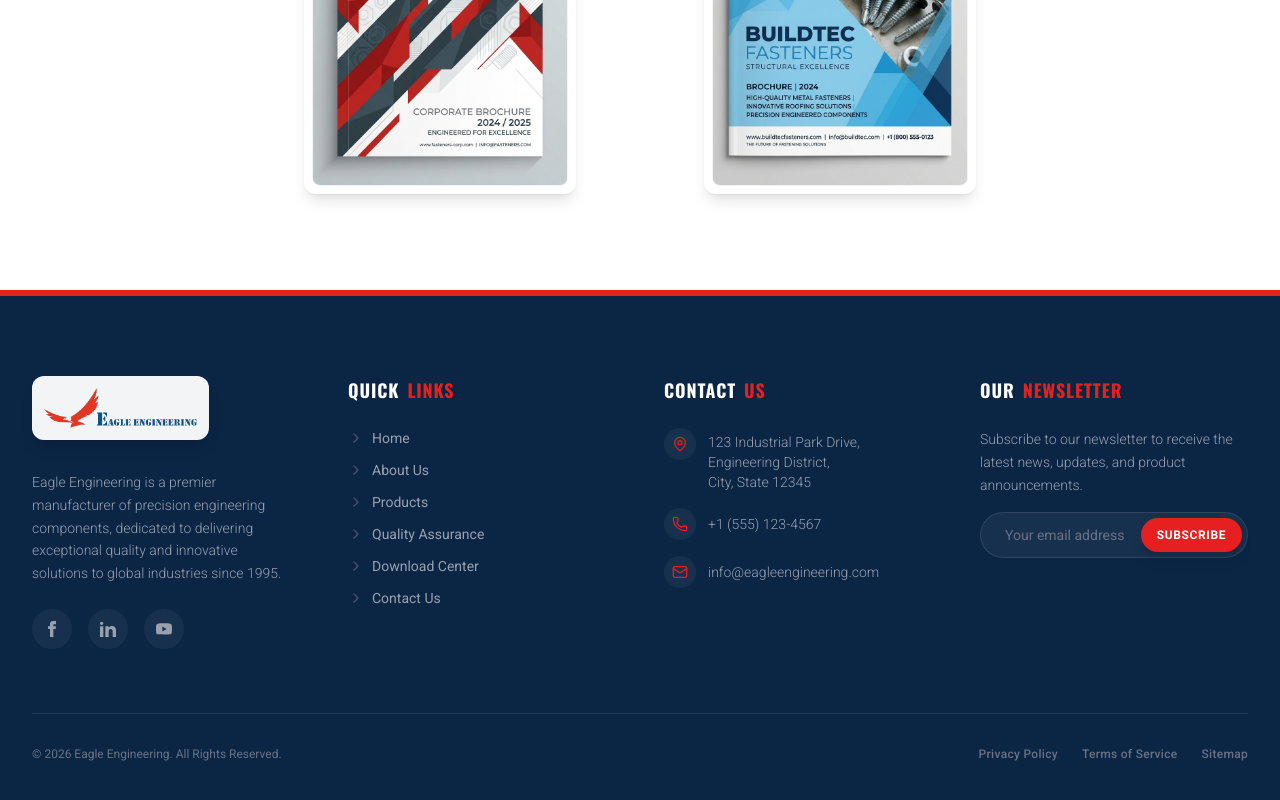
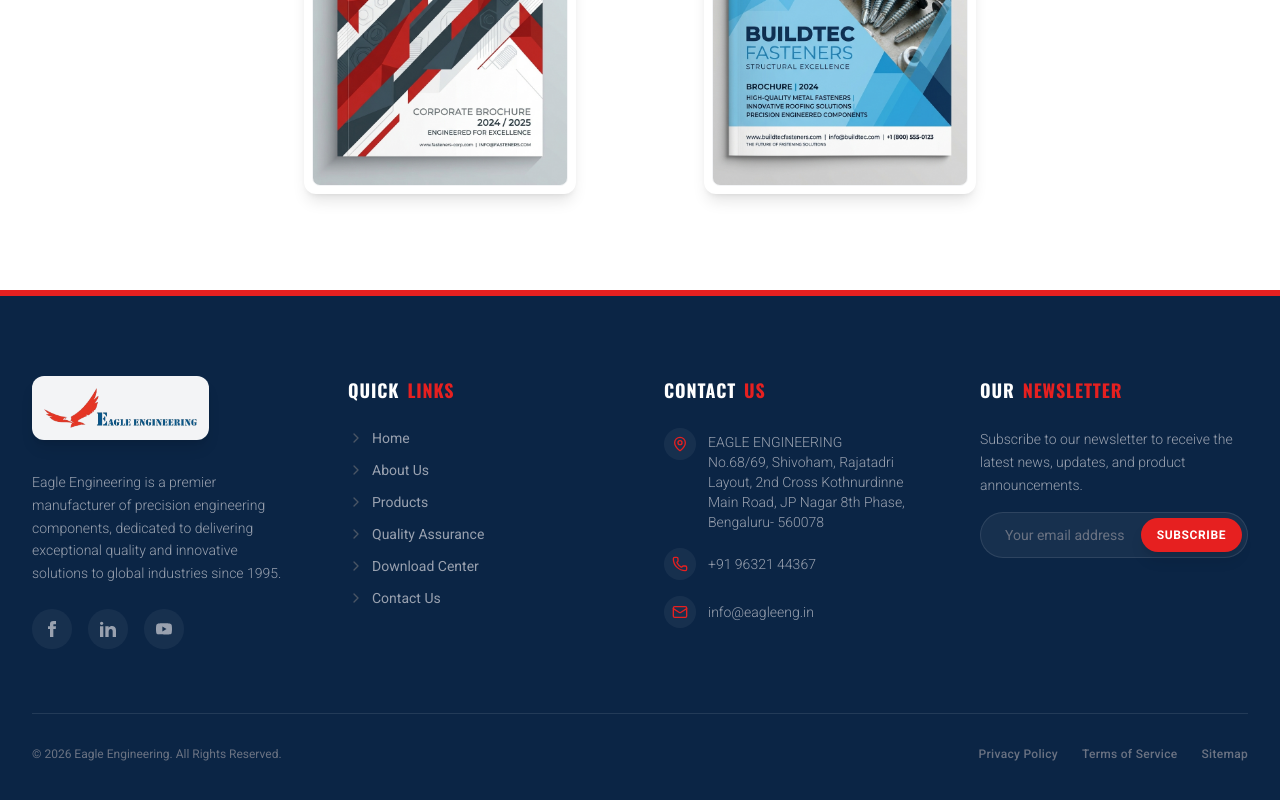
Before and after one commit to moula2002/Eagle-Engineering-website, a React (Vite) app: page /download in a window 1280 px wide. Shown: the part 1022-1822 px from the top of the page. Built offline with nearby package versions, Linux system fonts and the light colour scheme.

Commit message:
feat: add Contact page, Footer component, and SmartAssistant component

```diff
--- a/src/components/Footer.jsx
+++ b/src/components/Footer.jsx
@@ -72,19 +72,19 @@
                 <div className="w-8 h-8 rounded-full bg-white/5 flex items-center justify-center shrink-0 group-hover:bg-[var(--brand-red)] transition-colors duration-300">
                   <MapPin className="w-4 h-4 text-[var(--brand-red)] group-hover:text-white" />
                 </div>
-                <span className="mt-1">123 Industrial Park Drive,<br />Engineering District,<br />City, State 12345</span>
+                <span className="mt-1">EAGLE ENGINEERING<br />No.68/69, Shivoham, Rajatadri<br />Layout, 2nd Cross Kothnurdinne<br />Main Road, JP Nagar 8th Phase,<br />Bengaluru- 560078</span>
               </li>
               <li className="flex items-center space-x-3 text-sm text-gray-400 font-light group">
                 <div className="w-8 h-8 rounded-full bg-white/5 flex items-center justify-center shrink-0 group-hover:bg-[var(--brand-red)] transition-colors duration-300">
                   <Phone className="w-4 h-4 text-[var(--brand-red)] group-hover:text-white" />
                 </div>
-                <a href="tel:+15551234567" className="hover:text-[var(--brand-red)] transition-colors">+1 (555) 123-4567</a>
+                <a href="tel:+919632144367" className="hover:text-[var(--brand-red)] transition-colors">+91 96321 44367</a>
               </li>
               <li className="flex items-center space-x-3 text-sm text-gray-400 font-light group">
                 <div className="w-8 h-8 rounded-full bg-white/5 flex items-center justify-center shrink-0 group-hover:bg-[var(--brand-red)] transition-colors duration-300">
                   <Mail className="w-4 h-4 text-[var(--brand-red)] group-hover:text-white" />
                 </div>
-                <a href="mailto:info@eagleengineering.com" className="hover:text-[var(--brand-red)] transition-colors">info@eagleengineering.com</a>
+                <a href="mailto:info@eagleeng.in" className="hover:text-[var(--brand-red)] transition-colors">info@eagleeng.in</a>
               </li>
             </ul>
           </div>
--- a/src/components/SmartAssistant.jsx
+++ b/src/components/SmartAssistant.jsx
@@ -19,7 +19,7 @@
     <>
       {/* WhatsApp Floating Button */}
       <a
-        href="https://wa.me/919876543210"
+        href="https://wa.me/919632144367"
         target="_blank"
         rel="noopener noreferrer"
         className="fixed bottom-6 right-6 w-14 h-14 bg-[#25D366] text-white rounded-full flex items-center justify-center shadow-lg hover:shadow-2xl hover:scale-110 transition-all duration-300 z-50 cursor-pointer"
@@ -76,7 +76,7 @@
                 ))}
 
                 <a
-                  href="https://wa.me/919876543210"
+                  href="https://wa.me/919632144367"
                   target="_blank"
                   rel="noopener noreferrer"
                   className="w-full flex items-center p-3 bg-white rounded-xl border border-gray-100 shadow-sm hover:border-[#25D366] hover:text-[#25D366] transition-all duration-200 group text-sm font-semibold text-[#0b2545]"
@@ -90,7 +90,7 @@
             </div>
 
             <div className="p-4 border-t border-gray-100 text-center">
-              <p className="text-xs text-gray-400">Prefer to call? <a href="tel:+919876543210" className="text-[var(--brand-red)] font-bold hover:underline">+91 98765 43210</a></p>
+              <p className="text-xs text-gray-400">Prefer to call? <a href="tel:+919632144367" className="text-[var(--brand-red)] font-bold hover:underline">+91 96321 44367</a></p>
             </div>
           </motion.div>
         )}
--- a/src/pages/Contact.jsx
+++ b/src/pages/Contact.jsx
@@ -41,8 +41,8 @@
                 </div>
                 <div className="ml-6 flex flex-col items-start">
                   <h4 className="text-[16px] font-bold text-[#0b2545] mb-1">Phone</h4>
-                  <a href="tel:+919876543210" className="text-[15px] text-gray-500 font-light hover:text-[var(--brand-red)] transition-colors inline-block">+91 98765 43210</a>
-                  <a href="tel:+919876543211" className="text-[15px] text-gray-500 font-light hover:text-[var(--brand-red)] transition-colors inline-block">+91 98765 43211</a>
+                  <a href="tel:+918079667629" className="text-[15px] text-gray-500 font-light hover:text-[var(--brand-red)] transition-colors inline-block">+91 80-7966 7629 (Fax)</a>
+                  <a href="tel:+919632144367" className="text-[15px] text-gray-500 font-light hover:text-[var(--brand-red)] transition-colors inline-block">+91 96321 44367</a>
                 </div>
               </div>
 
@@ -52,8 +52,7 @@
                 </div>
                 <div className="ml-6 flex flex-col items-start">
                   <h4 className="text-[16px] font-bold text-[#0b2545] mb-1">Email</h4>
-                  <a href="mailto:info@eagleengineering.com" className="text-[15px] text-gray-500 font-light hover:text-[var(--brand-red)] transition-colors inline-block">info@eagleengineering.com</a>
-                  <a href="mailto:sales@eagleengineering.com" className="text-[15px] text-gray-500 font-light hover:text-[var(--brand-red)] transition-colors inline-block">sales@eagleengineering.com</a>
+                  <a href="mailto:info@eagleeng.in" className="text-[15px] text-gray-500 font-light hover:text-[var(--brand-red)] transition-colors inline-block">info@eagleeng.in</a>
                 </div>
               </div>
 
@@ -63,7 +62,13 @@
                 </div>
                 <div className="ml-6">
                   <h4 className="text-[16px] font-bold text-[#0b2545] mb-1">Address</h4>
-                  <p className="text-[15px] text-gray-500 font-light leading-relaxed">123 Industrial Area,<br />Coimbatore, Tamilnadu, India - 641XXX</p>
+                  <p className="text-[15px] text-gray-500 font-light leading-relaxed">
+                    <strong>EAGLE ENGINEERING</strong><br />
+                    No.68/69, Shivoham, Rajatadri<br />
+                    Layout, 2nd Cross Kothnurdinne<br />
+                    Main Road, JP Nagar 8th Phase,<br />
+                    Bengaluru- 560078
+                  </p>
                 </div>
               </div>
             </div>
```
